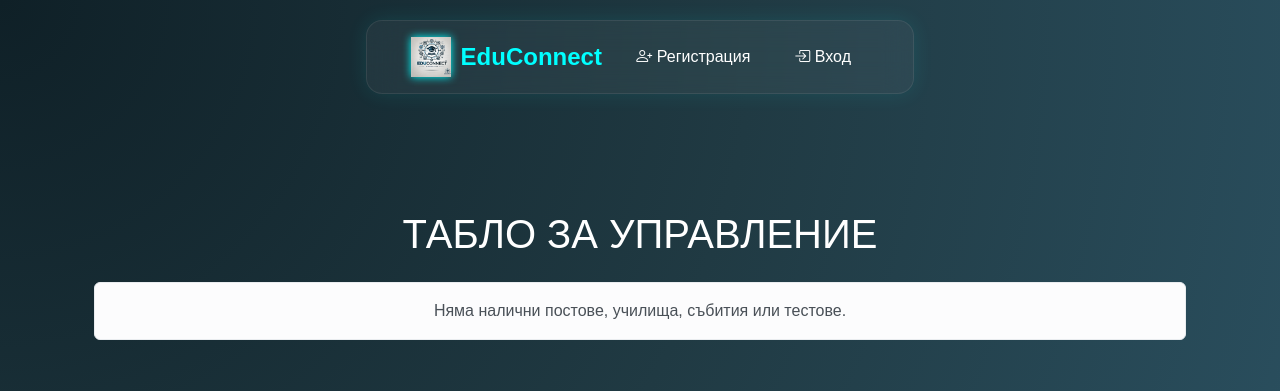
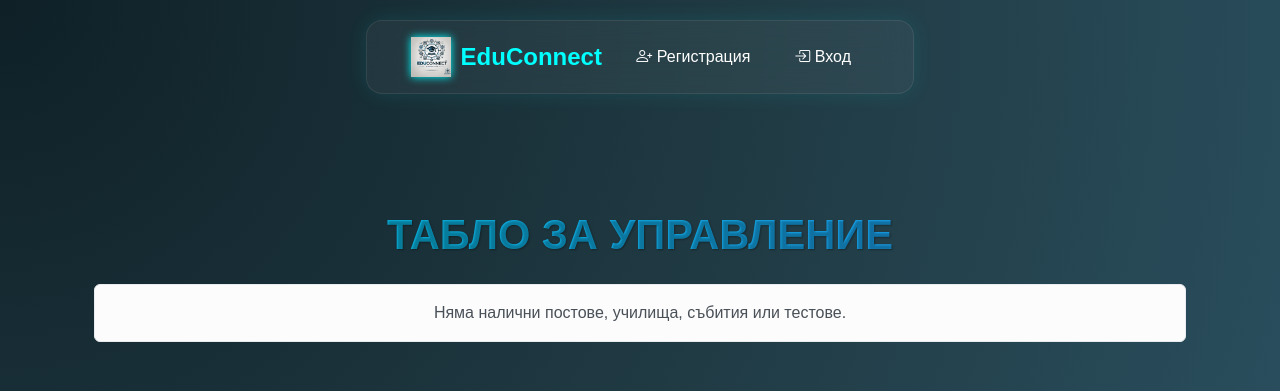
Before and after one commit to dimataa1/eduConnect_project, a Django app: template templates/common/dashboard.html in a window 1280 px wide. Shown: the top 391 px of the page. Run offline with Django 3.2, Linux system fonts and the light colour scheme; the template is opened without the code that fills it, so the values that code supplies are empty.

Commit message:
fixed look

```diff
--- a/templates/common/dashboard.html
+++ b/templates/common/dashboard.html
@@ -1,8 +1,18 @@
 {% extends 'common/base.html' %}
 
 {% block content %}
+<style>
+.form-heading {
+    font-size: 2.6rem;
+    font-weight: 600;
+    background: linear-gradient(90deg, #00bcd4, #2196f3);
+    -webkit-background-clip: text;
+    -webkit-text-fill-color: transparent;
+    text-shadow: 1px 1px 2px rgba(0, 0, 0, 0.3);
+}
+</style>
     <div class="container py-5">
-        <h1 class="mb-4 text-center text-uppercase font-weight-bold">Табло за управление</h1>
+        <h1 class="mb-4 text-center text-uppercase font-weight-bold form-heading">Табло за управление</h1>
 
         <div class="row justify-content-center">
             {% for item_data in items_with_type %}
```
Also changed, not shown: templates/chat_structure/messages.html (+8 -1 lines), templates/common/landing_page_with_user.html (+11 -1 lines), templates/school_structure/add_school.html (+20 -1 lines).
